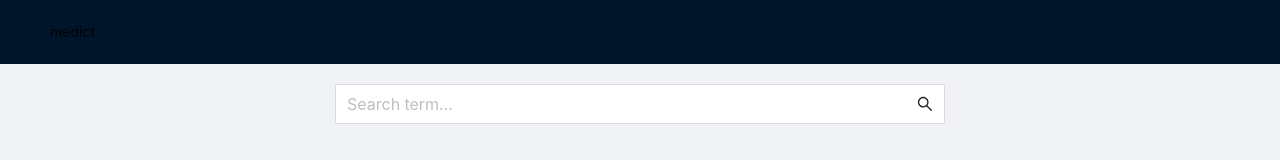
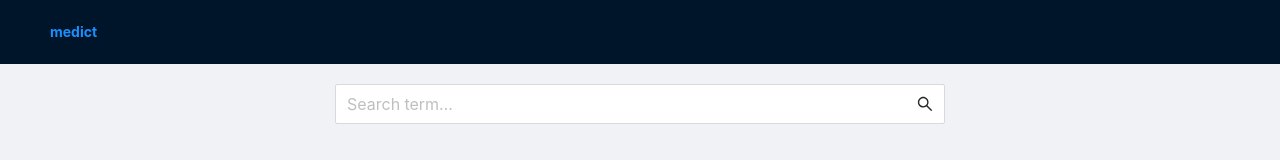
Before and after one commit to eszterkv/medict, a React (Create React App) app: page / in a window 1280 px wide. Shown: the top 160 px of the page. Built offline with nearby package versions, Linux system fonts and the light colour scheme.

Commit message:
push to history

```diff
--- a/src/App.tsx
+++ b/src/App.tsx
@@ -30,6 +30,9 @@ const App: React.FC = () => {
     const apiKey = process.env.REACT_APP_DICT_API_KEY;
     const term = typeof e === 'string' ? e : e?.target?.value;
 
+    if (window?.location?.search !== term)
+      window?.history?.pushState({ q: term }, term, `?q=${term}`);
+
     axios.get(`${baseUrl}${term}?key=${apiKey}`)
       .then(res => {
         setDefinitions(res.data);
@@ -39,7 +42,11 @@ const App: React.FC = () => {
 
   return (
     <Layout style={{ minHeight: '100vh' }}>
-      <Header>medict</Header>
+      <Header>
+        <strong>
+          <a href="/">medict</a>
+        </strong>
+      </Header>
       <Content style={{ padding: '20px 30px' }}>
         <Row align="middle" justify="center">
           <Col xs={24} md={12}>
```
